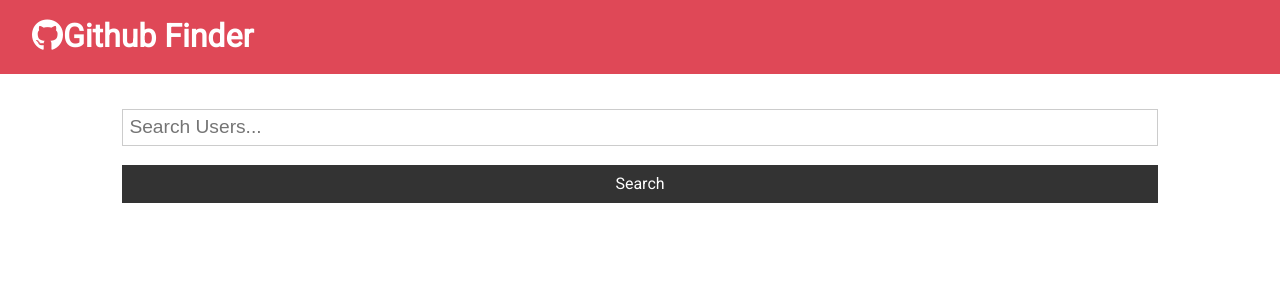
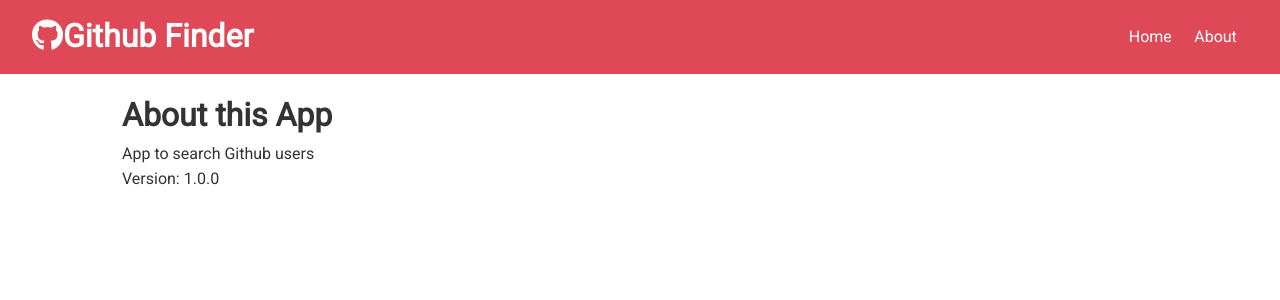
Before and after one commit to dsl2022/github-finder, a React (Create React App) app: page /about in a window 1280 px wide. Shown: the top 300 px of the page. Built offline with nearby package versions, Linux system fonts and the light colour scheme.

Commit message:
added user component, and route for it

```diff
--- a/package.json
+++ b/package.json
@@ -6,6 +6,7 @@
     "axios": "^0.19.0",
     "react": "^16.9.0",
     "react-dom": "^16.9.0",
+    "react-router-dom": "^5.0.1",
     "react-scripts": "3.1.1"
   },
   "scripts": {
--- a/src/App.js
+++ b/src/App.js
@@ -1,13 +1,18 @@
-import React, { Component } from 'react';
-import './App.css';
+import React, { Component, Fragment } from 'react';
+import { BrowserRouter as Router, Switch, Route } from 'react-router-dom';
 import NavBar from 'components/layout/NavBar';
 import Users from 'components/users/Users';
 import Search from 'components/users/Search';
 import Alert from 'components/layout/Alert';
+import About from 'components/pages/About';
+import User from 'components/users/User';
 import axios from 'axios';
+import './App.css';
+
 class App extends Component {
 	state = {
 		users: [],
+		user: {},
 		loading: false,
 		alert: null
 	};
@@ -36,13 +41,27 @@ class App extends Component {
 		setTimeout(() => this.setState({ alert: null }), 5000);
 	};
 
+	getUser = async (username) => {
+		this.setState({ loading: true });
+		const res = await axios.get(`https://api.github.com/users/${username}?client_id=
+		${process.env.REACT_APP_GITHUB_CLIENT_ID}&client_secret=
+		${process.env.REACT_APP_GITHUB_CLIENT_SECRET}`);
+		this.setState({ user: res.data, loading: false });
+	};
 	render() {
-		const { users, loading } = this.state;
+		const { users, loading, user } = this.state;
 		return (
+			<Router>
 				<div className="App">
 					<NavBar />
 					<div className="container">
 						<Alert alert={this.state.alert} />
+						<Switch>
+							<Route
+								path="/"
+								exact
+								render={(props) => (
+									<Fragment>
 										<Search
 											searchUsers={this.searchUsers}
 											clearUsers={this.clearUsers}
@@ -50,8 +69,21 @@ class App extends Component {
 											setAlert={this.setAlert}
 										/>
 										<Users loading={loading} users={users} />
+									</Fragment>
+								)}
+							/>
+							<Route path="/about" component={About} />
+							<Route
+								exact
+								path="/user/:login"
+								render={(props) => (
+									<User {...props} getUser={this.getUser} user={user} loading={loading} />
+								)}
+							/>
+						</Switch>
 					</div>
 				</div>
+			</Router>
 		);
 	}
 }
--- a/src/components/layout/NavBar.js
+++ b/src/components/layout/NavBar.js
@@ -1,5 +1,6 @@
 import React from 'react';
 import PropTypes from 'prop-types';
+import { Link } from 'react-router-dom';
 
 const NavBar = ({ icon, title }) => {
 	return (
@@ -8,6 +9,14 @@ const NavBar = ({ icon, title }) => {
 				<i className={icon} />
 				{title}
 			</h1>
+			<ul>
+				<li>
+					<Link to="/">Home</Link>
+				</li>
+				<li>
+					<Link to="/about">About</Link>
+				</li>
+			</ul>
 		</div>
 	);
 };
--- /dev/null
+++ b/src/components/pages/About.js
@@ -0,0 +1,13 @@
+import React, { Fragment } from 'react';
+
+const About = () => {
+	return (
+		<Fragment>
+			<h1>About this App</h1>
+			<p>App to search Github users</p>
+			<p>Version: 1.0.0</p>
+		</Fragment>
+	);
+};
+
+export default About;
--- a/src/components/users/Search.js
+++ b/src/components/users/Search.js
@@ -7,7 +7,7 @@ export default class Search extends Component {
 	static propTypes = {
 		searchUsers: PropTypes.func.isRequired,
 		clearUsers: PropTypes.func.isRequired,
-		showClear: PropTypes.func.isRequired,
+		showClear: PropTypes.bool.isRequired,
 		setAlert: PropTypes.func.isRequired
 	};
 	onSubmit = (e) => {
--- /dev/null
+++ b/src/components/users/User.js
@@ -0,0 +1,25 @@
+import React, { Component } from 'react';
+
+export default class User extends Component {
+	componentDidMount() {
+		this.props.getUser(this.props.match.params.login);
+	}
+	render() {
+		const {
+			name,
+			avatar_url,
+			location,
+			bio,
+			blog,
+			login,
+			html_url,
+			followers,
+			following,
+			public_repos,
+			public_gists,
+			hirable
+		} = this.props.user;
+		const { loading } = this.props;
+		return <div>{name}</div>;
+	}
+}
--- a/src/components/users/UserItem.js
+++ b/src/components/users/UserItem.js
@@ -1,5 +1,6 @@
 import React from 'react';
 import PropTypes from 'prop-types';
+import { Link } from 'react-router-dom';
 
 const UserItem = ({ user: { avatar_url, html_url, login } }) => {
 	// const { avatar_url, html_url, login } = props.user;
@@ -15,9 +16,12 @@ const UserItem = ({ user: { avatar_url, html_url, login } }) => {
 			/>
 			<h3>{login}</h3>
 			<div>
-				<a href={html_url} className="btn btn-dark btn-sm my-1">
+				{/* <a href={html_url} className="btn btn-dark btn-sm my-1">
 					more
-				</a>
+				</a> */}
+				<Link to={`/user/${login}`} className="btn btn-dark btn-sm my-1">
+					More
+				</Link>
 			</div>
 		</div>
 	);
```
Also changed, not shown: 1 other file (tests, documents, lock files or other folders). Lines whose indentation alone changed are shown as unchanged.
